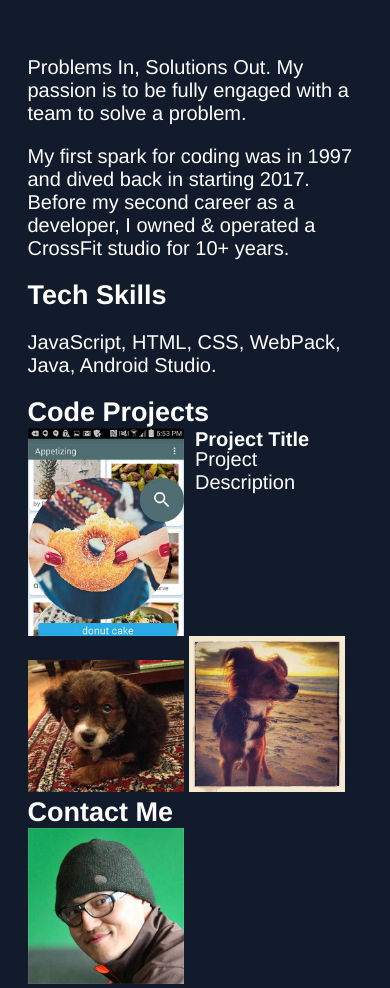
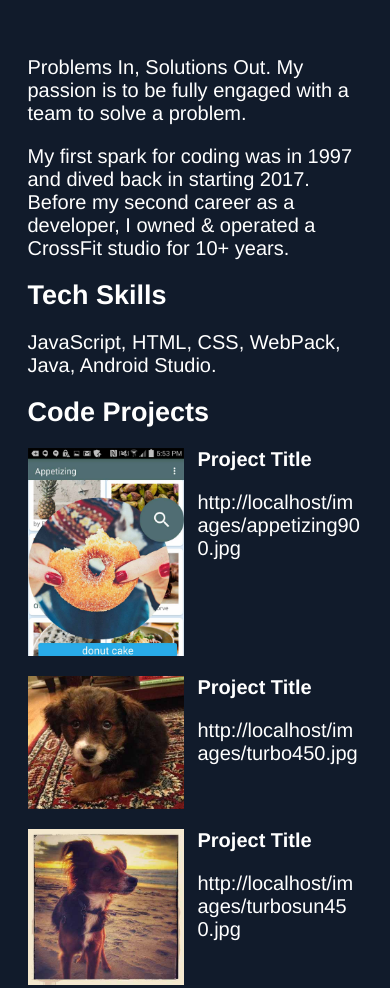
Before and after one commit to XiXiaPdx/portfolio-page, a website built with webpack: page src/index.html in a window 390 px wide. Shown: the part 105-1093 px from the top of the page. Built offline with nearby package versions, Linux system fonts and the light colour scheme; files whose address does not match are found by name.

Commit message:
added project cards forr 600max

```diff
--- a/css/styles.css
+++ b/css/styles.css
@@ -127,19 +127,14 @@ footer {
 
   .projectCard {
     display: grid;
-    grid-template-columns: 1fr 1fr;
-    /* grid-template-rows: 1fr; */
+    grid-template-columns: repeat(2, 1fr);
     width: 100%;
+    grid-gap: 5px;
+    margin-top: 20px;
   }
 
-  .projectCard h4 {
-    height: 10vh;
-    grid-column: 2 / 2;
-    grid-row: 1 / 1;
+  .projectInfo {
+    word-break: break-all;
   }
 
-  .projectCard p {
-    grid-column: 2 / 2;
-    grid-row: 1 / 1;
-  }
 }
--- a/src/index.html
+++ b/src/index.html
@@ -37,38 +37,60 @@
       </div>
       <div class="projects">
         <h3>Code Projects</h3>
+
+        <!-- Appetizing Card -->
         <div class="projectCard">
-          <img class="projectImages"
+          <img id="appetizingImage" class="projectImages"
           srcset="./images/appetizing450.jpg 450w,
           ./images/appetizing700.jpg 700w,
           ./images/appetizing900.jpg 900w"
-          sizes="(min-width: 1200px) 450px"
+
 
           alt="appetizing app screen shot">
+          <div class="projectInfo">
+
             <h4 class="projectTitle">
               Project Title
             </h4>
-            <p class="projectDescription">
+            <p  id="appetizingImageName" class="projectDescription">
               Project Description
             </p>
-
-
+          </div>
         </div>
 
-          <img class="projectImages"
-            srcset="./images/turbo450.jpg 450w,
-                    ./images/turbo600plus.jpg 700w,"
-            sizes="(min-width: 1200px) 450px "
+        <!-- Turbo puppy Card -->
+        <div class="projectCard">
+          <img id="turboImage" class="projectImages"
+          srcset="./images/turbo450.jpg 450w,
+                  ./images/turbo600plus.jpg 700w"
+          alt="turbo dog screen shot">
+          <div class="projectInfo">
 
-            alt="turbo dog screen shot">
+            <h4 class="projectTitle">
+              Project Title
+            </h4>
+            <p  id="turboImageName" class="projectDescription">
+              Project Description
+            </p>
+          </div>
+        </div>
 
-            <img class="projectImages"
-              srcset="./images/turbosun450.jpg 450w,
-                      ./images/turbosun650.jpg 700w,"
-              sizes="(min-width: 1200px) 450px "
+        <!-- Turbo Card -->
+        <div class="projectCard">
+          <img id="turbosunImage" class="projectImages"
+          srcset="./images/turbosun450.jpg 450w,
+                  ./images/turbosun650.jpg 700w"
+          alt="turbo dog at beach screen shot">
+          <div class="projectInfo">
 
-              alt="turbo dog at beach screen shot">
-
+            <h4 class="projectTitle">
+              Project Title
+            </h4>
+            <p  id="turbosunImageName" class="projectDescription">
+              Project Description
+            </p>
+          </div>
+        </div>
       </div>
       <div class="contactInfoArea">
 
--- a/src/main.js
+++ b/src/main.js
@@ -1,6 +1,6 @@
 import {PrintTest} from './extra.js';
 import '../css/styles.css';
-// import $ from 'jquery';
+import $ from 'jquery';
 
 //using CopyWebpackPlugin, all images in src are now in dist when npm starts. Below JS import statements are needed anymore.
 
@@ -15,13 +15,13 @@ import '../css/styles.css';
 
 
 PrintTest();
-// var appetizingImageName = $('#appetizingImageName')[0];
-// var curretImageSource = $('#appetizingImage')[0].currentSrc;
-// appetizingImageName.innerHTML = curretImageSource;
-// document.getElementById('appetizingImage').onload = function(){
-//   appetizingImageName.innerHTML = $('#appetizingImage')[0].currentSrc;
-// };
-//
+var appetizingImageName = $('#appetizingImageName')[0];
+var curretImageSource = $('#appetizingImage')[0].currentSrc;
+appetizingImageName.innerHTML = curretImageSource;
+document.getElementById('appetizingImage').onload = function(){
+  appetizingImageName.innerHTML = $('#appetizingImage')[0].currentSrc;
+};
+
 // var headshotImageName = $('#headshotImageName')[0];
 // var headImageSource = $('#headshotImage')[0].currentSrc;
 // headshotImageName.innerHTML = headImageSource;
@@ -29,16 +29,16 @@ PrintTest();
 //   headshotImageName.innerHTML = $('#headshotImage')[0].currentSrc;
 // };
 //
-// var turboImageName = $('#turboImageName')[0];
-// var turboImageSource = $('#turboImage')[0].currentSrc;
-// turboImageName.innerHTML = turboImageSource;
-// document.getElementById('turboImage').onload = function(){
-//   turboImageName.innerHTML = $('#turboImage')[0].currentSrc;
-// };
-//
-// var turbosunImageName = $('#turbosunImageName')[0];
-// var turbosunImageSource = $('#turbosunImage')[0].currentSrc;
-// turbosunImageName.innerHTML = turbosunImageSource;
-// document.getElementById('turbosunImage').onload = function(){
-//   turbosunImageName.innerHTML = $('#turbosunImage')[0].currentSrc;
-// };
+var turboImageName = $('#turboImageName')[0];
+var turboImageSource = $('#turboImage')[0].currentSrc;
+turboImageName.innerHTML = turboImageSource;
+document.getElementById('turboImage').onload = function(){
+  turboImageName.innerHTML = $('#turboImage')[0].currentSrc;
+};
+
+var turbosunImageName = $('#turbosunImageName')[0];
+var turbosunImageSource = $('#turbosunImage')[0].currentSrc;
+turbosunImageName.innerHTML = turbosunImageSource;
+document.getElementById('turbosunImage').onload = function(){
+  turbosunImageName.innerHTML = $('#turbosunImage')[0].currentSrc;
+};
```
